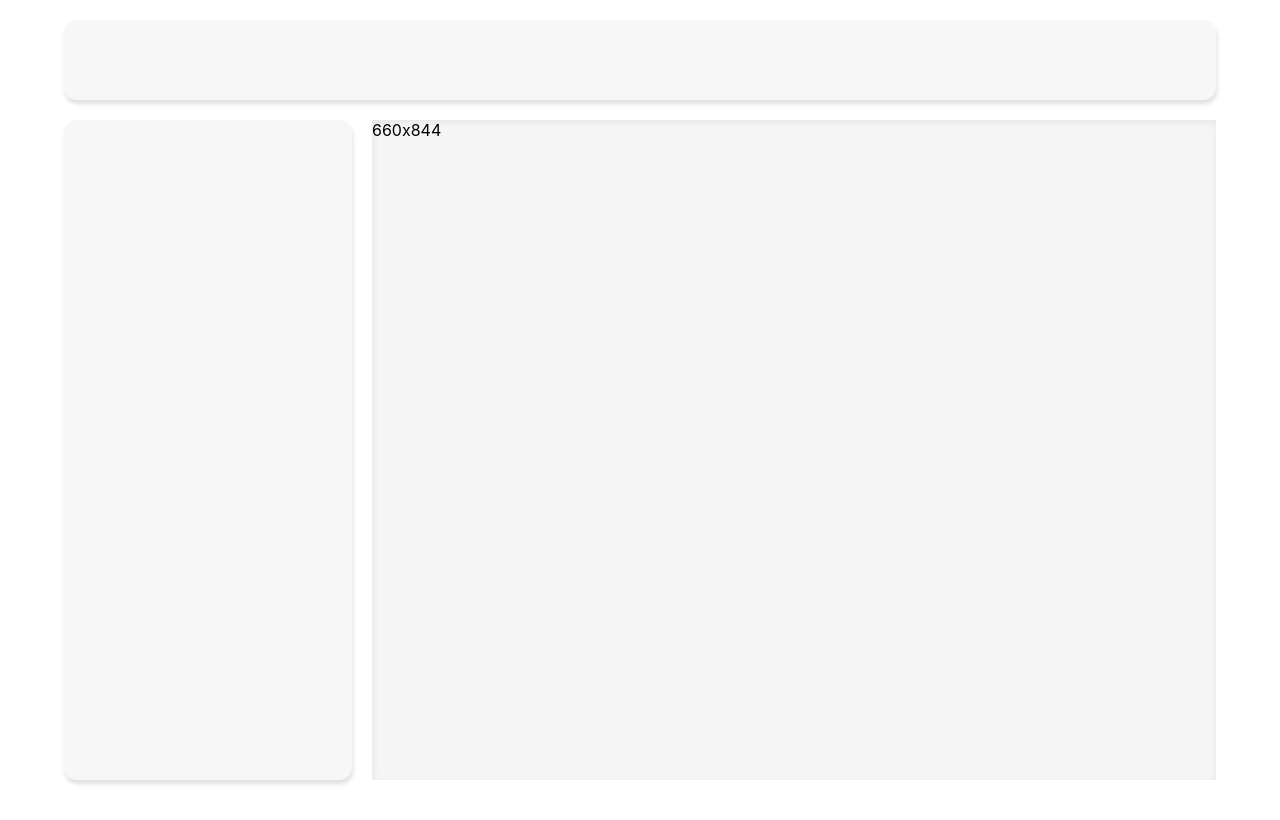
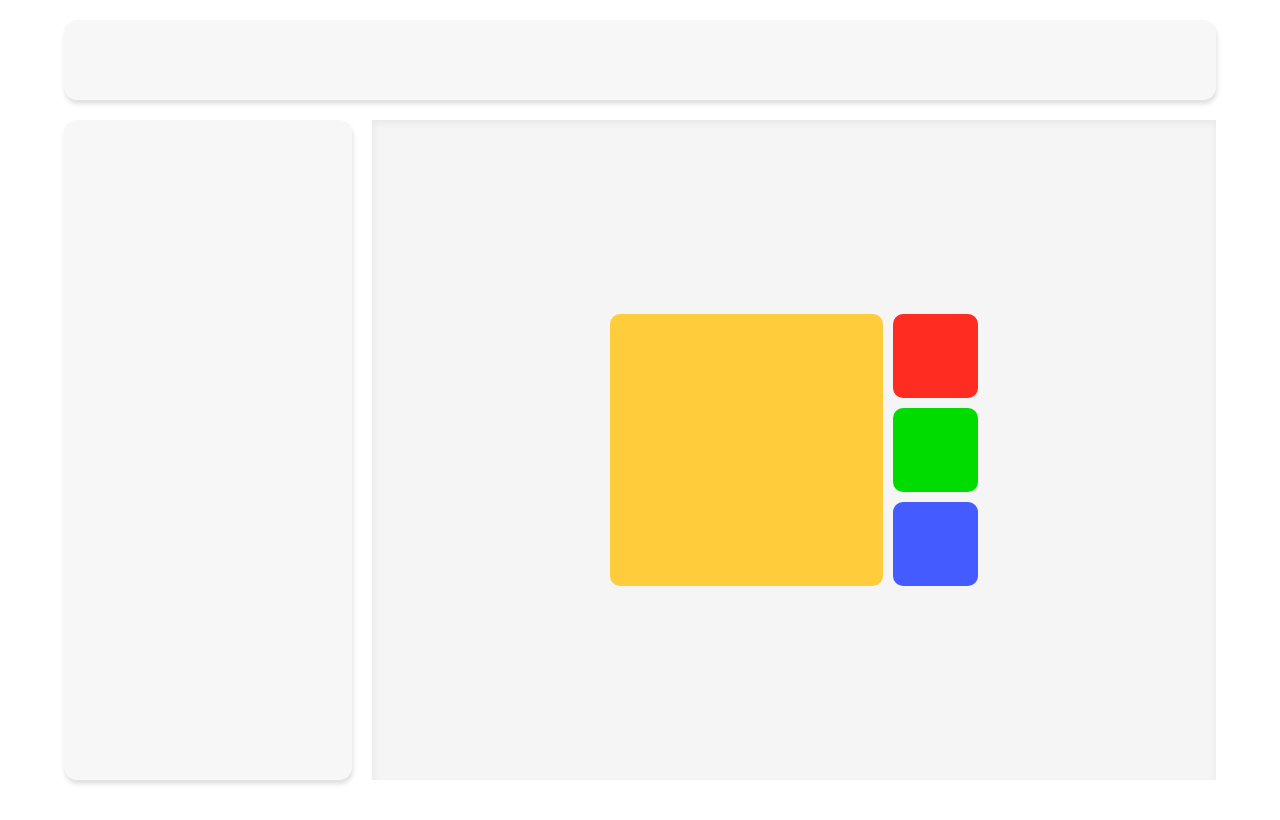
Before and after one commit to RTUITLab/NeuralRecognition-GUI, a React (Create React App) app: page / in a window 1280 px wide. Built offline with nearby package versions, Linux system fonts and the light colour scheme.

Commit message:
Rendered blocks

```diff
--- a/src/components/Block/block.tsx
+++ b/src/components/Block/block.tsx
@@ -1,50 +1,106 @@
-import React from "react";
+import React, { CSSProperties } from "react";
 
-class Block extends React.Component<{}, BlockState> {
-    constructor(props: any) {
-        super(props);
+ export class Block {
+    public position: Coordinate;
+    private startPosition: Coordinate;
+    private fieldSize: Coordinate;
+    private size: number;
+
+    constructor(startPosition: Coordinate, fieldSize: Coordinate, size: number, private color: string) {
+        this.position = startPosition;
+        this.startPosition = startPosition;
+        this.fieldSize = fieldSize;
+        this.size = size;
     }
 
-    componentWillMount() {
-        this.setState({window: { width: 0, height: 0 }})
-    }
-
-    componentDidMount() {
-
-        let window = document.getElementById('Field');
-
-        this.setState({
-            window: {
-                width: window?.offsetHeight,
-                height: window?.offsetWidth
-            }
+    public getStyle(origin: Coordinate): CSSProperties {
+        return ({
+            position: 'absolute',
+            top: this.position.y + origin.y,
+            left: this.position.x + origin.x,
+            width: this.size,
+            height: this.size,
+            background: this.color,
+            borderRadius: 10
         })
     }
+}
 
+export class LargeBlock extends Block {
+    constructor(fieldSize: Coordinate) {
+        let blockSize = fieldSize.x / 6 > fieldSize.y / 7 ? fieldSize.y * 3 / 7 : fieldSize.x / 2;
+        const startPosition: Coordinate = {
+            x: fieldSize.x / 2 - 2 * blockSize / 3 + 5,
+            y: fieldSize.y / 2 - blockSize / 2 + 5
+        };
+        blockSize = blockSize - 10;
+        const blockField: Coordinate = {
+            x: fieldSize.x - blockSize,
+            y: fieldSize.y - blockSize
+        }
+
+        super(startPosition, blockField, blockSize, '#ffcc3c');
+    }
+}
+
+export class SmallBlock extends Block {
+    constructor(fieldSize: Coordinate, position: number) {
+        let blockSize = fieldSize.x / 6 > fieldSize.y / 7 ? fieldSize.y / 7 : fieldSize.x / 6;
+
+        let startPosition: Coordinate = { x: 0, y: 0};
+        let color = '';
+        switch(position) {
+            case (1): {
+                startPosition = {
+                    x: fieldSize.x / 2 + blockSize + 5,
+                    y: fieldSize.y / 2 - 3 * blockSize / 2 + 5
+                };
+                color = '#ff2c22';
+                break;
+            }
+            case (2): {
+                startPosition = {
+                    x: fieldSize.x / 2 + blockSize + 5,
+                    y: fieldSize.y / 2 - blockSize / 2 + 5
+                };
+                color = '#00dc00';
+                break;
+            }
+            case (3): {
+                startPosition = {
+                    x: fieldSize.x / 2 + blockSize + 5,
+                    y: fieldSize.y / 2 + blockSize / 2 + 5
+                };
+                color = '#445bff';
+                break;
+            }
+        }
+        blockSize = blockSize - 10;
+
+        const blockField: Coordinate = {
+            x: fieldSize.x - blockSize,
+            y: fieldSize.y - blockSize
+        }
+
+        super(startPosition, blockField, blockSize, color);
+    }
+}
+
+export class VisualBlock extends React.Component<BlockProps, {}> {
     render() {
         return (
-            <div>{this.state.window.width}x{this.state.window.height}</div>
+            <div style={this.props.Style}></div>
         )
     }
 }
 
-type BlockProps = {
-    field: HTMLElement | null
+export type Coordinate = {
+    x: number,
+    y: number
 }
 
-type BlockState = {
-    window: {
-        width?: number,
-        height?: number
-    },
-    originPoint?: {
-        x: number,
-        y: number
-    },
-    startPosition?: {
-        x: number,
-        y: number
-    }
+type BlockProps = {
+    Style: React.CSSProperties
 }
 
 export default Block;
--- a/src/components/Field/field.tsx
+++ b/src/components/Field/field.tsx
@@ -1,35 +1,63 @@
 import React from 'react';
-import Block from '../Block/block';
+import { Block, LargeBlock, SmallBlock, Coordinate, VisualBlock } from '../Block/block';
 import './field.css';
 
-type FieldState = {
-    window: {
-        width?: number,
-        height?: number
-    }
-}
+class Field extends React.Component<{}, FieldState> {
 
-class Field extends React.Component<{}, FieldState> {
-    constructor(props: any) {
-        super(props);
-        this.state = {
-            window: {
-                width: 0,
-                height: 0
-            }
+    componentWillMount() {
+        if (!this.state) {
+            this.setState({
+                blocks: []
+            });
         }
     }
 
     componentDidMount() {
+        const field = document.getElementById('Field')!;
+
+        let origin: Coordinate = {
+            x: field.getBoundingClientRect().left,
+            y: field.getBoundingClientRect().top
+        }
+
+        let fieldSize: Coordinate = {
+            x: field.offsetWidth,
+            y: field.offsetHeight
+        }
+
+        let blocks: Array<Block> = [
+            new LargeBlock(fieldSize),
+            new SmallBlock(fieldSize, 1),
+            new SmallBlock(fieldSize, 2),
+            new SmallBlock(fieldSize, 3),
+        ]
+        this.setState({
+            blocks: blocks,
+            origin: origin
+        });
+
+        /*setInterval(() => {
+            //console.log("bzzzz");
+            let a = this.state.blocks;
+            a[0].position = { x: a[0].position.x - 1, y: 0};
+            this.setState({blocks: blocks});
+        }, 1);*/
     }
 
     render() {
         return (
             <div id="Field" className="Field">
-                <Block></Block>
+                {this.state.blocks.map((block, index) => (
+                    <VisualBlock key={index} Style={block.getStyle(this.state.origin)}>123</VisualBlock>
+                ))}
             </div>
         )
     }
 }
 
+type FieldState = {
+    blocks: Array<Block>,
+    origin: Coordinate
+}
+
 export default Field;
--- a/src/index.css
+++ b/src/index.css
@@ -1,6 +1,7 @@
 body {
   margin: 0 5%;
   height: 100vh;
+  overflow: hidden;
   font-family: -apple-system, BlinkMacSystemFont, 'Segoe UI', 'Roboto', 'Oxygen',
     'Ubuntu', 'Cantarell', 'Fira Sans', 'Droid Sans', 'Helvetica Neue',
     sans-serif;
```
Also changed, not shown: src/components/Block/block.css (added), 1 other file (tests, documents, lock files or other folders).
